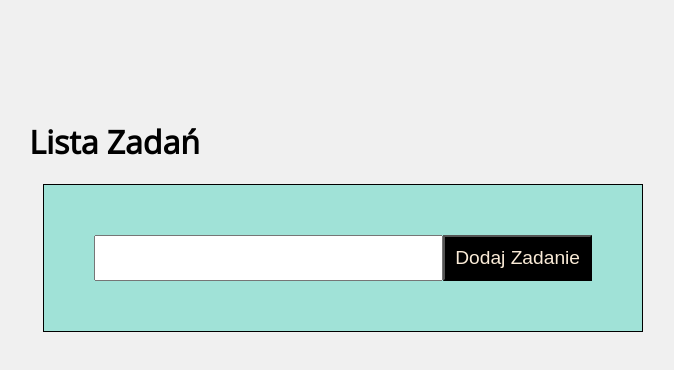
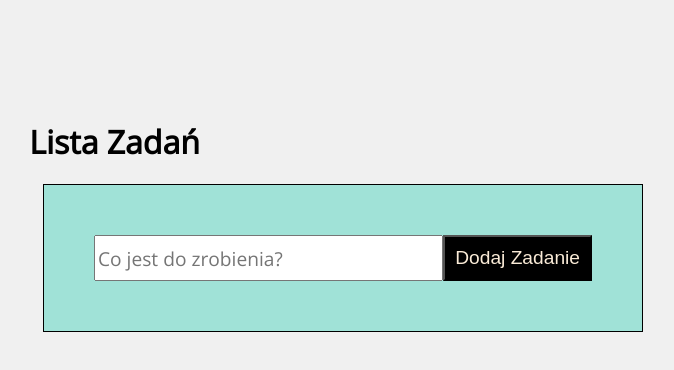
Before and after one commit to MyNameIsNotMateusz/New-Tasks-App, a plain HTML site: page index.html in a window 1280 px wide. Shown: the whole page, without its empty margins (297-971 px from the left). Drawn offline with nearby package versions, Linux system fonts and the light colour scheme.

Commit message:
added placeholder

```diff
--- a/index.html
+++ b/index.html
@@ -19,7 +19,7 @@
     <div class="header">
         <h1 class="header__banner">Lista Zadań</h1>
         <form class="flex js-form">
-            <input class="flex__item--input js-input" maxlength="80" required pattern="^\S+$">
+            <input class="flex__item--input js-input" maxlength="80" required pattern="^\S+$" placeholder="Co jest do zrobienia?">
             <button class="flex__item--button">Dodaj Zadanie</button>
         </form>
     </div>
```
